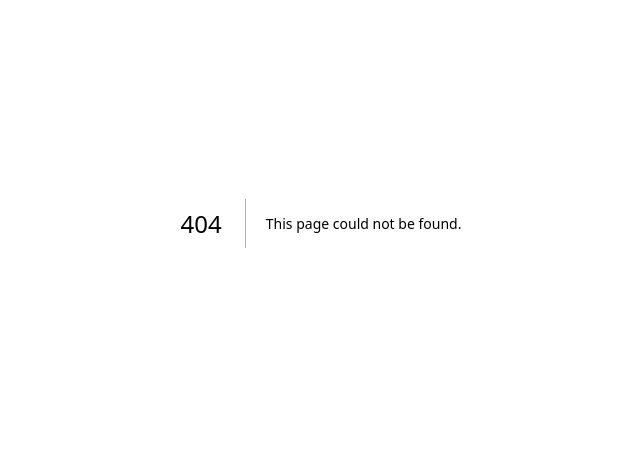
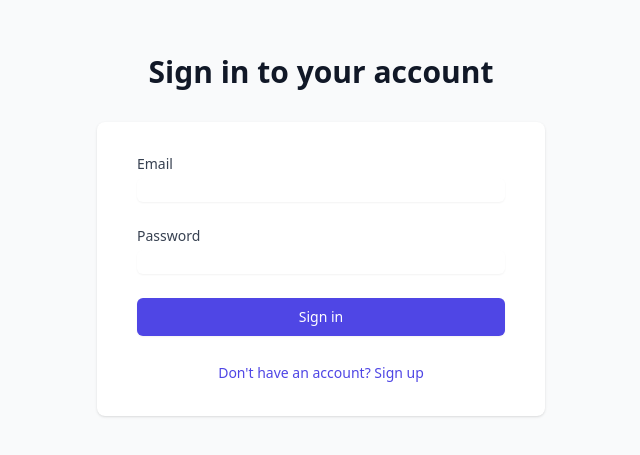
Before and after one commit to chebon254/kitwek-australia, a Next.js app: page /signin in a window 1280 px wide. Before the commit this address had no page. Shown: the part 177-632 px from the top of the page, without its empty margins (319-959 px from the left). Built offline with nearby package versions, Linux system fonts and the light colour scheme; no server answers.

Commit message:
user login working

```diff
--- /dev/null
+++ b/src/app/(auth)/signin/page.tsx
@@ -0,0 +1,134 @@
+'use client';
+
+import { useState } from 'react';
+import { useForm } from 'react-hook-form';
+import { useRouter } from 'next/navigation';
+import { signInWithEmailAndPassword } from 'firebase/auth';
+import { auth } from '@/lib/firebase';
+import { zodResolver } from '@hookform/resolvers/zod';
+import { z } from 'zod';
+import { AlertCircle } from 'lucide-react';
+import Link from 'next/link';
+
+const loginSchema = z.object({
+  email: z.string().email('Invalid email address'),
+  password: z.string().min(6, 'Password must be at least 6 characters'),
+});
+
+type LoginFormData = z.infer<typeof loginSchema>;
+
+export default function LoginPage() {
+  const [loading, setLoading] = useState(false);
+  const [error, setError] = useState('');
+  const router = useRouter();
+  const { register, handleSubmit, formState: { errors } } = useForm<LoginFormData>({
+    resolver: zodResolver(loginSchema),
+  });
+
+  const onSubmit = async (data: LoginFormData) => {
+    try {
+      setLoading(true);
+      setError('');
+
+      const userCredential = await signInWithEmailAndPassword(
+        auth,
+        data.email,
+        data.password
+      );
+
+      const idToken = await userCredential.user.getIdToken();
+
+      const sessionResponse = await fetch('/api/auth/session', {
+        method: 'POST',
+        headers: { 'Content-Type': 'application/json' },
+        body: JSON.stringify({ idToken }),
+      });
+
+      if (!sessionResponse.ok) {
+        throw new Error('Failed to create session');
+      }
+
+      router.push('/dashboard');
+    } catch (error: any) {
+      console.error('Login error:', error);
+      if (error.code === 'auth/user-not-found' || error.code === 'auth/wrong-password') {
+        setError('Invalid email or password');
+      } else {
+        setError('Failed to log in. Please try again.');
+      }
+    } finally {
+      setLoading(false);
+    }
+  };
+
+  return (
+    <div className="min-h-screen bg-gray-50 flex flex-col justify-center py-12 sm:px-6 lg:px-8">
+      <div className="sm:mx-auto sm:w-full sm:max-w-md">
+        <h2 className="mt-6 text-center text-3xl font-extrabold text-gray-900">
+          Sign in to your account
+        </h2>
+      </div>
+
+      <div className="mt-8 sm:mx-auto sm:w-full sm:max-w-md">
+        <div className="bg-white py-8 px-4 shadow sm:rounded-lg sm:px-10">
+          {error && (
+            <div className="mb-4 p-4 rounded-md bg-red-50 border border-red-200">
+              <div className="flex">
+                <div className="flex-shrink-0">
+                  <AlertCircle className="h-5 w-5 text-red-400" />
+                </div>
+                <div className="ml-3">
+                  <p className="text-sm text-red-700">{error}</p>
+                </div>
+              </div>
+            </div>
+          )}
+
+          <form className="space-y-6" onSubmit={handleSubmit(onSubmit)}>
+            <div>
+              <label htmlFor="email" className="block text-sm font-medium text-gray-700">
+                Email
+              </label>
+              <input
+                {...register('email')}
+                type="email"
+                className="mt-1 block w-full rounded-md border-gray-300 shadow-sm focus:border-indigo-500 focus:ring-indigo-500"
+              />
+              {errors.email?.message && (
+                <p className="mt-1 text-sm text-red-600">{String(errors.email.message)}</p>
+              )}
+            </div>
+
+            <div>
+              <label htmlFor="password" className="block text-sm font-medium text-gray-700">
+                Password
+              </label>
+              <input
+                {...register('password')}
+                type="password"
+                className="mt-1 block w-full rounded-md border-gray-300 shadow-sm focus:border-indigo-500 focus:ring-indigo-500"
+              />
+              {errors.password?.message && (
+                <p className="mt-1 text-sm text-red-600">{String(errors.password.message)}</p>
+              )}
+            </div>
+
+            <button
+              type="submit"
+              disabled={loading}
+              className="w-full flex justify-center py-2 px-4 border border-transparent rounded-md shadow-sm text-sm font-medium text-white bg-indigo-600 hover:bg-indigo-700 focus:outline-none focus:ring-2 focus:ring-offset-2 focus:ring-indigo-500 disabled:opacity-50"
+            >
+              {loading ? 'Signing in...' : 'Sign in'}
+            </button>
+
+            <div className="mt-6 text-center">
+              <Link href="/signup" className="text-sm text-indigo-600 hover:text-indigo-500">
+                Don't have an account? Sign up
+              </Link>
+            </div>
+          </form>
+        </div>
+      </div>
+    </div>
+  );
+}
--- a/src/app/(auth)/signup/page.tsx
+++ b/src/app/(auth)/signup/page.tsx
@@ -116,8 +116,8 @@ export default function SignupPage() {
                   <p className="text-sm text-red-700">
                     {error}
                     {error.includes('try logging in') && (
-                      <Link href="/login" className="ml-1 text-red-700 underline hover:text-red-800">
-                        Go to login
+                      <Link href="/signin" className="ml-1 text-red-700 underline hover:text-red-800">
+                        Go to Sign in
                       </Link>
                     )}
                   </p>
--- a/src/app/dashboard/membership/page.tsx
+++ b/src/app/dashboard/membership/page.tsx
@@ -2,11 +2,13 @@
 
 import { useEffect, useState } from 'react';
 import { loadStripe } from '@stripe/stripe-js';
+import { CheckCircle } from 'lucide-react';
 
 interface User {
   id: string;
   email: string;
   name: string;
+  membershipStatus: string;
 }
 
 const stripePromise = loadStripe(process.env.NEXT_PUBLIC_STRIPE_PUBLISHABLE_KEY!);
@@ -50,6 +52,26 @@ export default function MembershipPage() {
 
   if (!user) return <div>Loading...</div>;
 
+  if (user.membershipStatus === 'ACTIVE') {
+    return (
+      <div className="min-h-screen bg-gray-50 flex flex-col justify-center py-12 sm:px-6 lg:px-8">
+        <div className="sm:mx-auto sm:w-full sm:max-w-md">
+          <div className="bg-white py-8 px-4 shadow sm:rounded-lg sm:px-10">
+            <div className="text-center">
+              <CheckCircle className="mx-auto h-12 w-12 text-green-500" />
+              <h2 className="mt-4 text-2xl font-bold text-gray-900">
+                Active Membership
+              </h2>
+              <p className="mt-2 text-sm text-gray-600">
+                Your membership is active and you have full access to all features.
+              </p>
+            </div>
+          </div>
+        </div>
+      </div>
+    );
+  }
+
   return (
     <div className="min-h-screen bg-gray-50 flex flex-col justify-center py-12 sm:px-6 lg:px-8">
       <div className="sm:mx-auto sm:w-full sm:max-w-md">
@@ -68,21 +90,15 @@ export default function MembershipPage() {
               <h3 className="text-lg font-medium text-gray-900">Membership Benefits</h3>
               <ul className="mt-4 space-y-2">
                 <li className="flex items-center">
-                  <svg className="h-5 w-5 text-green-500" fill="none" strokeLinecap="round" strokeLinejoin="round" strokeWidth="2" viewBox="0 0 24 24" stroke="currentColor">
-                    <path d="M5 13l4 4L19 7"></path>
-                  </svg>
+                  <CheckCircle className="h-5 w-5 text-green-500" />
                   <span className="ml-2">Full access to all features</span>
                 </li>
                 <li className="flex items-center">
-                  <svg className="h-5 w-5 text-green-500" fill="none" strokeLinecap="round" strokeLinejoin="round" strokeWidth="2" viewBox="0 0 24 24" stroke="currentColor">
-                    <path d="M5 13l4 4L19 7"></path>
-                  </svg>
+                  <CheckCircle className="h-5 w-5 text-green-500" />
                   <span className="ml-2">Priority support</span>
                 </li>
                 <li className="flex items-center">
-                  <svg className="h-5 w-5 text-green-500" fill="none" strokeLinecap="round" strokeLinejoin="round" strokeWidth="2" viewBox="0 0 24 24" stroke="currentColor">
-                    <path d="M5 13l4 4L19 7"></path>
-                  </svg>
+                  <CheckCircle className="h-5 w-5 text-green-500" />
                   <span className="ml-2">Exclusive content</span>
                 </li>
               </ul>
```
